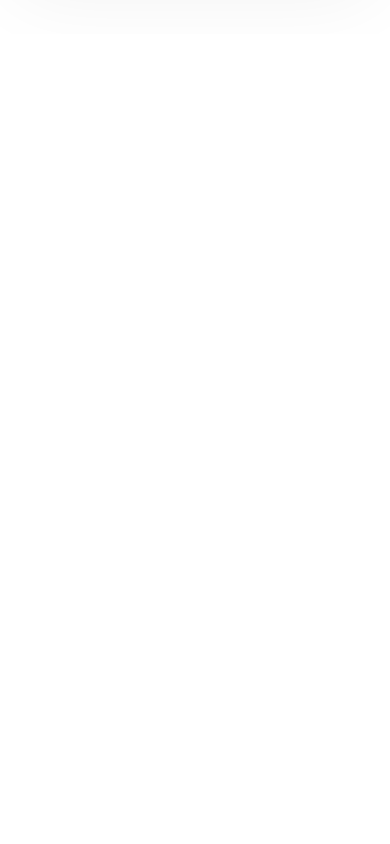
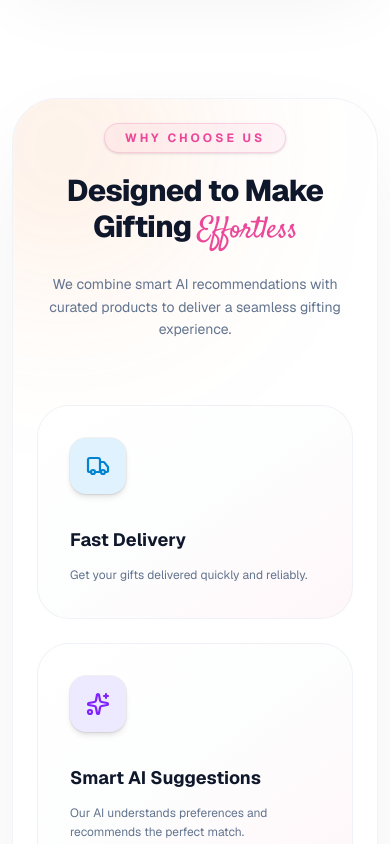
Before and after one commit to mahdi9162/Giftly-Client-Side, a Next.js app: page / in a window 390 px wide. Shown: the part 7020-7864 px from the top of the page. Before the commit the page ends 7054 px from the top, so only its background shows below. Built offline with nearby package versions, Linux system fonts and the light colour scheme.

Commit message:
feat: add WhyChooseUs section

```diff
--- a/src/app/page.tsx
+++ b/src/app/page.tsx
@@ -2,6 +2,7 @@ import AIHowItWorks from '@/components/home/AIHowItWorks';
 import CategorySection from '@/components/home/CategorySection';
 import FeaturedProducts from '@/components/home/FeaturedProducts';
 import HeroSection from '@/components/home/HeroSection';
+import WhyChooseUs from '@/components/home/WhyChooseUs';
 import Navbar from '@/components/shared/Navbar';
 
 export default function Home() {
@@ -23,6 +24,7 @@ export default function Home() {
       <CategorySection />
       <FeaturedProducts />
       <AIHowItWorks />
+      <WhyChooseUs />
     </>
   );
 }
--- a/src/components/home/WhyChooseUs.tsx
+++ b/src/components/home/WhyChooseUs.tsx
@@ -0,0 +1,106 @@
+import { Truck, Sparkles, BadgeCheck, ShoppingCart } from 'lucide-react';
+import Container from '../shared/Container';
+
+const features = [
+  {
+    id: 1,
+    icon: Truck,
+    iconBg: 'bg-sky-100',
+    iconColor: 'text-sky-600',
+    title: 'Fast Delivery',
+    description: 'Get your gifts delivered quickly and reliably.',
+  },
+  {
+    id: 2,
+    icon: Sparkles,
+    iconBg: 'bg-violet-100',
+    iconColor: 'text-violet-600',
+    title: 'Smart AI Suggestions',
+    description: 'Our AI understands preferences and recommends the perfect match.',
+  },
+  {
+    id: 3,
+    icon: BadgeCheck,
+    iconBg: 'bg-emerald-100',
+    iconColor: 'text-emerald-600',
+    title: 'Quality Products',
+    description: 'Handpicked items that ensure quality and satisfaction.',
+  },
+  {
+    id: 4,
+    icon: ShoppingCart,
+    iconBg: 'bg-orange-100',
+    iconColor: 'text-orange-500',
+    title: 'Easy Checkout',
+    description: 'A smooth and secure checkout experience every time.',
+  },
+];
+
+const WhyChooseUs = () => {
+  return (
+<Container>
+  <section className="px-3 py-16 md:px-0 md:py-24">
+    {/* Main Framed Wrapper */}
+    <div className="relative overflow-hidden rounded-[45px] border border-slate-200/50 bg-white p-6 shadow-[0_35px_100px_-20px_rgba(15,23,42,0.08)] sm:p-10 lg:p-16">
+
+      {/*  Brand Glow Blobs */}
+      <div className="pointer-events-none absolute -left-20 -top-20 h-64 w-64 rounded-full bg-secondary/15 blur-[100px]" />
+      <div className="pointer-events-none absolute -right-20 -bottom-20 h-64 w-64 rounded-full bg-accent/10 blur-[100px]" />
+
+      {/* Header Block */}
+      <div className="relative mx-auto max-w-3xl text-center">
+        <p className="mb-5 inline-flex rounded-full border border-primary/20 bg-primary/5 px-5 py-1.5 text-xs font-bold uppercase tracking-[0.25em] text-primary shadow-sm">
+          Why Choose Us
+        </p>
+
+        <h2 className="text-3xl font-extrabold tracking-tight text-slate-900 md:text-5xl lg:text-6xl">
+          Designed to Make Gifting{' '}
+          <span className="font-script font-normal text-primary">Effortless</span>
+        </h2>
+
+        <p className="mx-auto mt-6 max-w-2xl text-sm leading-relaxed text-slate-500 md:text-lg">
+          We combine smart AI recommendations with curated products to deliver a seamless gifting experience.
+        </p>
+      </div>
+
+      {/* Feature Cards Grid */}
+  <div className="relative mt-16 grid grid-cols-1 gap-6 sm:grid-cols-2 lg:grid-cols-4">
+  {features.map((feature) => {
+    const Icon = feature.icon;
+    return (
+      <div
+        key={feature.id}
+        /* Card */
+        className="group relative flex h-full flex-col overflow-hidden rounded-[32px] border border-slate-200/50 bg-linear-to-br from-white via-slate-50/30 to-primary/5 p-8 transition-all duration-500 hover:-translate-y-2 hover:border-primary/20 hover:shadow-[0_30px_70px_-20px_rgba(236,72,153,0.15)]"
+      >
+        {/* Inner Glow */}
+        <div className="absolute inset-0 bg-linear-to-br from-primary/10 via-transparent to-secondary/5 opacity-0 transition-opacity duration-500 group-hover:opacity-100" />
+
+        {/* Icon Container */}
+        <div className={`relative mb-8 flex h-14 w-14 items-center justify-center rounded-2xl ${feature.iconBg} ring-1 ring-black/5 shadow-md transition-all duration-500 group-hover:scale-110 group-hover:shadow-lg`}>
+          <Icon className={`h-6 w-6 ${feature.iconColor}`} strokeWidth={2.2} />
+        </div>
+
+        {/* Text Content */}
+        <div className="relative mt-auto">
+          <h3 className="text-lg md:text-xl font-bold text-slate-900 transition-colors duration-300 group-hover:text-primary">
+            {feature.title}
+          </h3>
+          <p className="mt-3 text-xs md:text-sm leading-relaxed text-slate-500">
+            {feature.description}
+          </p>
+        </div>
+
+        {/* Bottom Accent */}
+        <div className="absolute bottom-0 left-0 h-1 w-0 bg-linear-to-r from-primary to-secondary transition-all duration-500 group-hover:w-full" />
+      </div>
+    );
+  })}
+</div>
+    </div>
+  </section>
+</Container>
+  );
+};
+
+export default WhyChooseUs;
```
